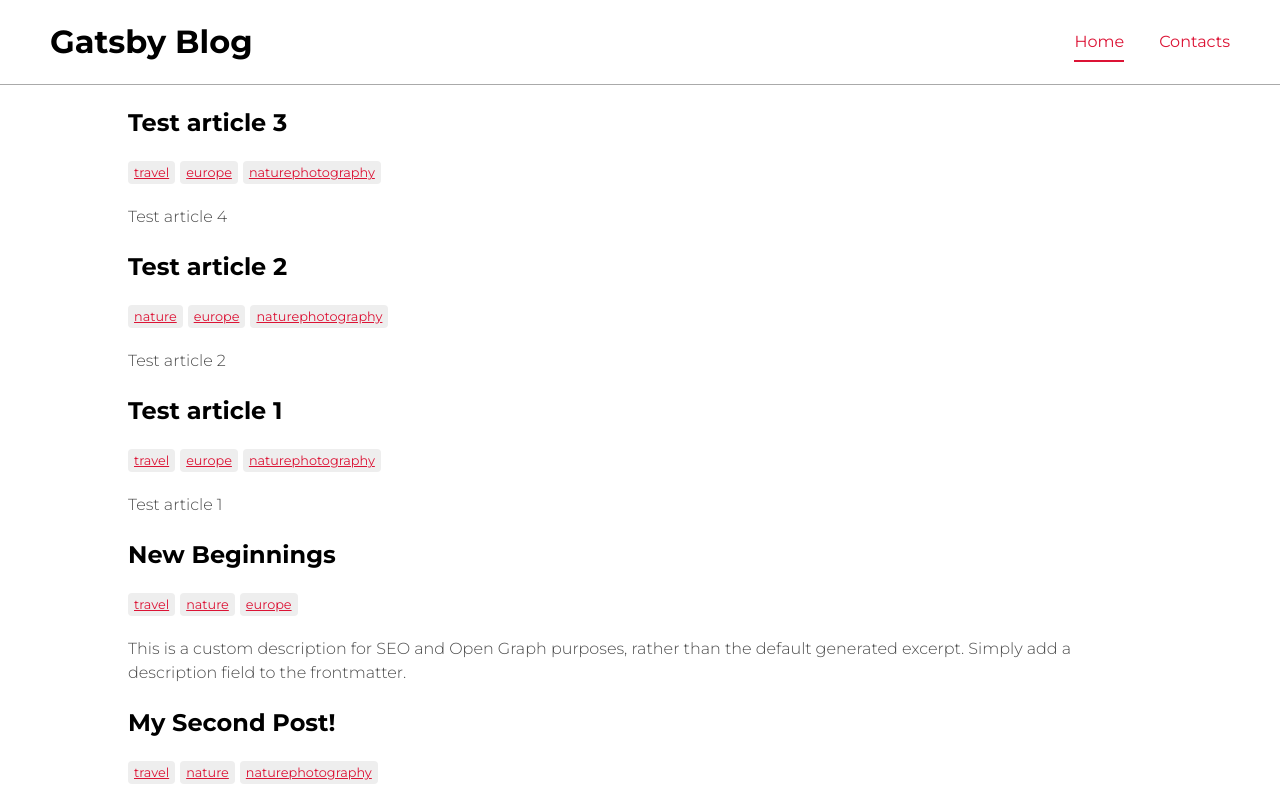
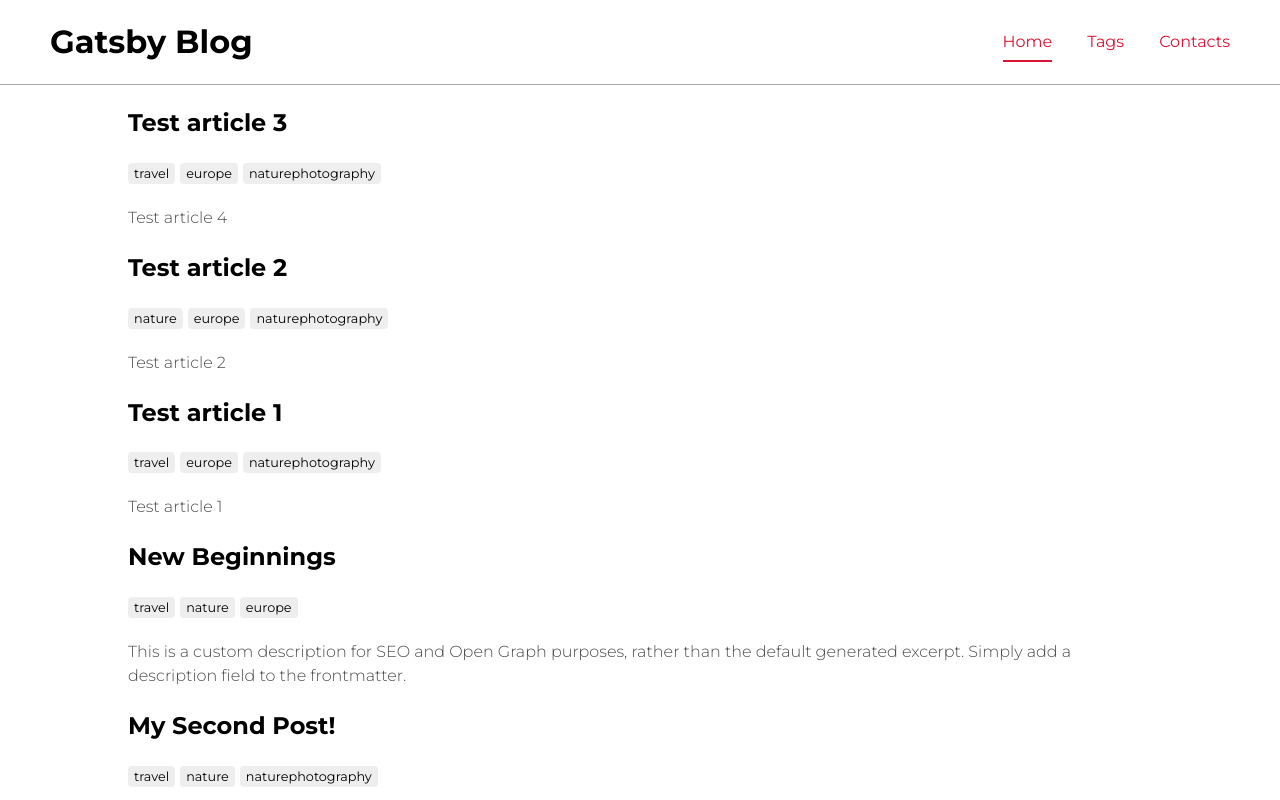
Before and after one commit to Vadx/gatsby-blog, a Gatsby site: page / in a window 1280 px wide. Shown: the top 800 px of the page. Built offline with nearby package versions, Linux system fonts and the light colour scheme; Gatsby itself is replaced by a stand-in of ours.

Commit message:
Add tags 3

```diff
--- a/src/components/menu.js
+++ b/src/components/menu.js
@@ -17,6 +17,9 @@ export default function Menu() {
     <Navigation>
       <NavItem to="/" activeClassName="active">
         Home
+      </NavItem>
+      <NavItem to="/tags" activeClassName="active">
+        Tags
       </NavItem>
       <NavItem to="/contact" activeClassName="active">
         Contacts
--- a/src/components/pagination.js
+++ b/src/components/pagination.js
@@ -3,26 +3,6 @@ import styled from "styled-components"
 import { Link } from "gatsby"
 import { FontAwesomeIcon } from "@fortawesome/react-fontawesome"
 import { faArrowRight, faArrowLeft } from "@fortawesome/free-solid-svg-icons"
-
-// Styled components:
-const StyledPagination = styled.div`
-  text-align: center;
-  padding: 10px 0 10px;
-  display: flex;
-  justify-content: space-between;
-`
-
-const Left = styled.div`
-  text-align: left;
-`
-
-const Center = styled.div`
-  text-align: center;
-`
-
-const Right = styled.div`
-  text-align: right;
-`
 
 const Pagination = ({ currentPage, numPages }) => {
   const prevPage = currentPage - 1 === 1 ? "/" : (currentPage - 1).toString()
@@ -57,3 +37,23 @@ const Pagination = ({ currentPage, numPages }) => {
 }
 
 export default Pagination
+
+// Styled components:
+const StyledPagination = styled.div`
+  text-align: center;
+  padding: 10px 0 10px;
+  display: flex;
+  justify-content: space-between;
+`
+
+const Left = styled.div`
+  text-align: left;
+`
+
+const Center = styled.div`
+  text-align: center;
+`
+
+const Right = styled.div`
+  text-align: right;
+`
--- a/src/components/tags.js
+++ b/src/components/tags.js
@@ -1,28 +1,40 @@
 import React from "react"
 import { Link } from "gatsby"
+import styled from "styled-components"
 
 const Tags = ({ children }) =>
   children && (
-    <ul style={{ marginBottom: 0, marginLeft: 0, display: "flex" }}>
+    <TagsList>
       {children.map(t => (
-        <li
-          key={t}
-          style={{
-            borderRadius: "4px",
-            padding: "2px 6px",
-            margin: "0 5px 5px 0",
-            fontSize: "80%",
-            backgroundColor: "#eee",
-            listStyle: "none",
-            color: "#000",
-          }}
-        >
-          <Link to={`/tags/${t}/`}>
-            {t}
-          </Link>
+        <li key={t}>
+          <Link to={`/tags/${t}/`}>{t}</Link>
         </li>
       ))}
-    </ul>
+    </TagsList>
   )
 
 export default Tags
+
+// Styled components:
+const TagsList = styled.ul`
+  display: flex;
+  margin: 0 0 10px 0;
+
+  li {
+    margin: 0 5px 5px 0;
+    list-style: none;
+
+    a {
+      color: #000;
+      text-decoration: none;
+      font-size: 80%;
+      background-color: #eee;
+      border-radius: 4px;
+      padding: 3px 6px;
+
+      &::hover {
+        opacity: 0.7;
+      }
+    }
+  }
+`
--- a/src/templates/blog-list.js
+++ b/src/templates/blog-list.js
@@ -30,7 +30,6 @@ const BlogList = ({ data, location, pageContext }) => {
 
           return (
             <li key={post.fields.slug}>
-              {console.log("Tags ===>", tags)}
               <article itemScope itemType="http://schema.org/Article">
                 <header>
                   <h2>
--- a/src/templates/tags.js
+++ b/src/templates/tags.js
@@ -3,8 +3,11 @@ import PropTypes from "prop-types"
 
 // Components
 import { Link, graphql } from "gatsby"
+import Layout from "../components/layout"
+import SEO from "../components/seo"
 
-const Tags = ({ pageContext, data }) => {
+const Tags = ({ pageContext, data, location }) => {
+  const siteTitle = data.site.siteMetadata?.title || "Tags"
   const { tag } = pageContext
   const { edges, totalCount } = data.allMarkdownRemark
   const tagHeader = `${totalCount} post${
@@ -12,7 +15,8 @@ const Tags = ({ pageContext, data }) => {
   } tagged with "${tag}"`
 
   return (
-    <div>
+    <Layout location={location} title={siteTitle}>
+      <SEO title={siteTitle} />
       <h1>{tagHeader}</h1>
       <ul>
         {edges.map(({ node }) => {
@@ -25,12 +29,8 @@ const Tags = ({ pageContext, data }) => {
           )
         })}
       </ul>
-      {/*
-              This links to a page that does not yet exist.
-              You'll come back to it!
-            */}
       <Link to="/tags">All tags</Link>
-    </div>
+    </Layout>
   )
 }
 
@@ -61,6 +61,11 @@ export default Tags
 
 export const pageQuery = graphql`
   query($tag: String) {
+    site {
+      siteMetadata {
+        title
+      }
+    }
     allMarkdownRemark(
       limit: 2000
       sort: { fields: [frontmatter___date], order: DESC }
```
Also changed, not shown: src/pages/tags.js (+7 -5 lines).
